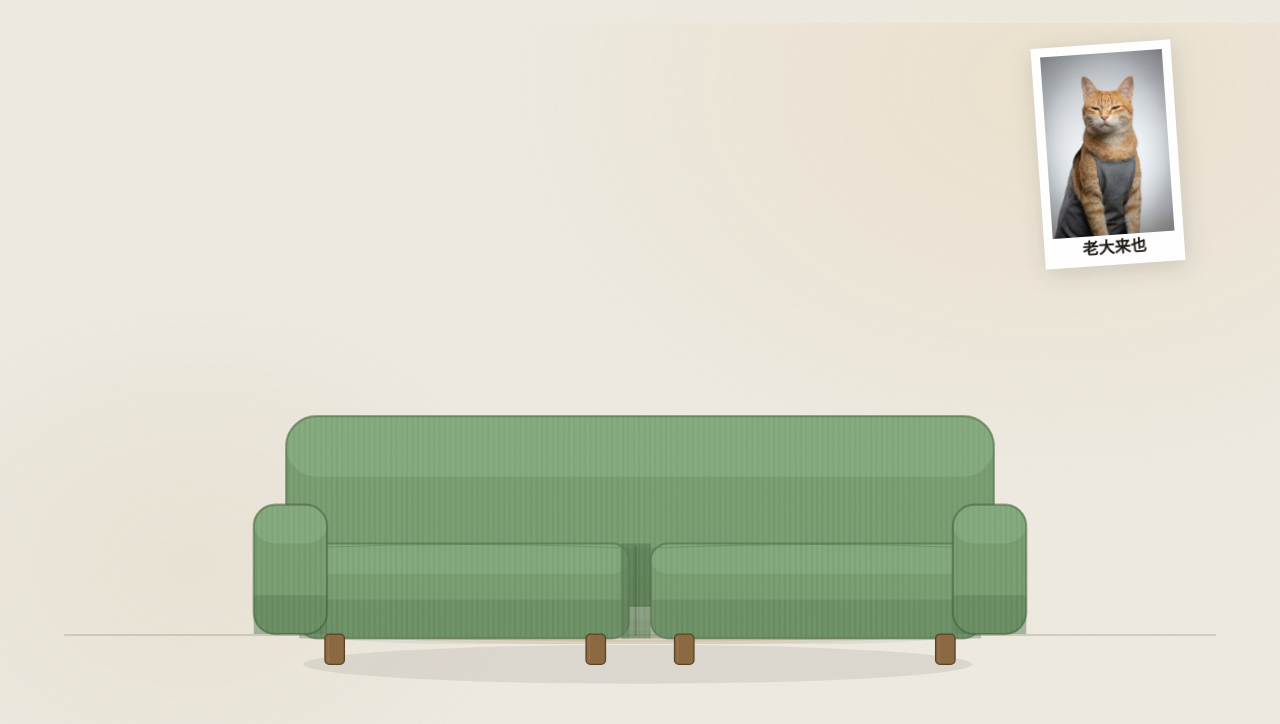
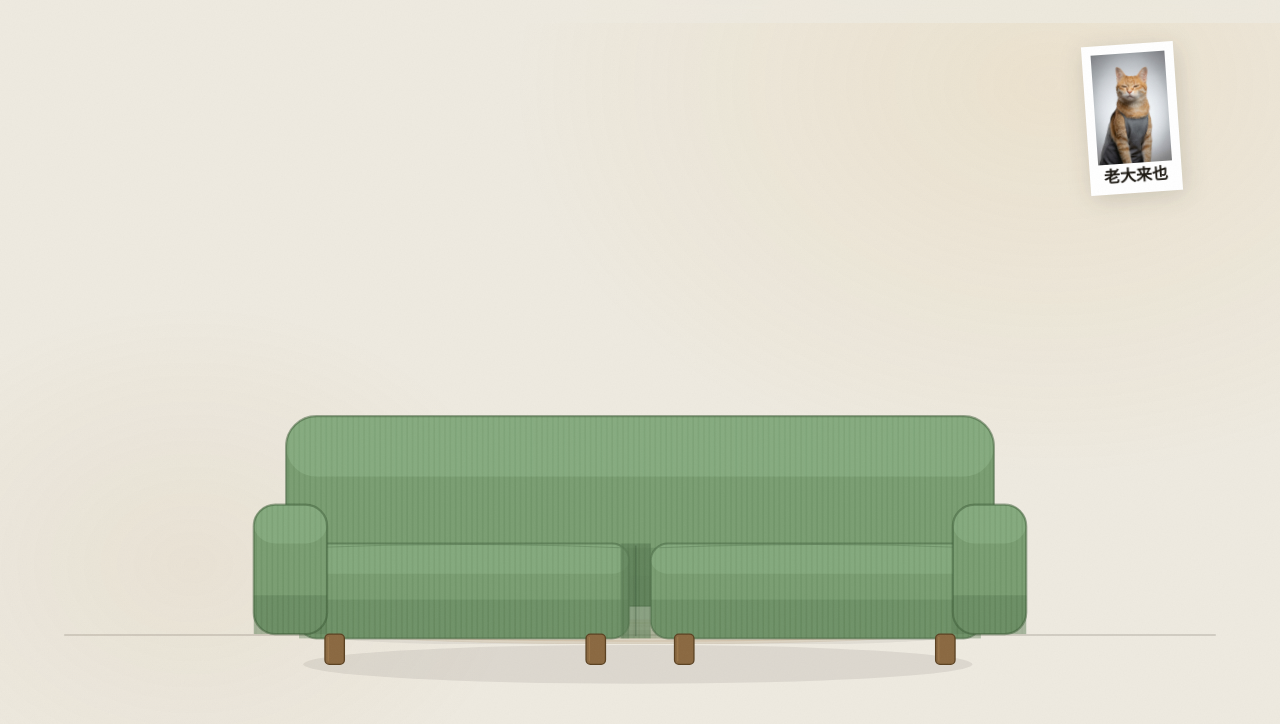
Before and after one commit to tototutududu-bit/tutududu, a plain HTML site: page index.html in a window 1280 px wide. Shown: the part 76-800 px from the top of the page. Drawn offline with Linux system fonts and the light colour scheme.

Commit message:
老大碎片缩小：140px → 92px
Co-Authored-By: Claude Opus 4.7 (1M context) <noreply@anthropic.com>

```diff
--- a/index.html
+++ b/index.html
@@ -144,7 +144,7 @@ nav a:hover::after { width:100%; }
   color:var(--ink);
 }
 /* 每张碎片自己的位置/倾斜 */
-.fp-boss { top:15vh; right:8vw; width:140px; transform:rotate(-4deg); }
+.fp-boss { top:15vh; right:8vw; width:92px; transform:rotate(-4deg); }
 .fp-boss:hover { transform:rotate(-1deg) translateY(-5px); }
 
 /* ── ILLUSTRATION STAGE ── */
```
